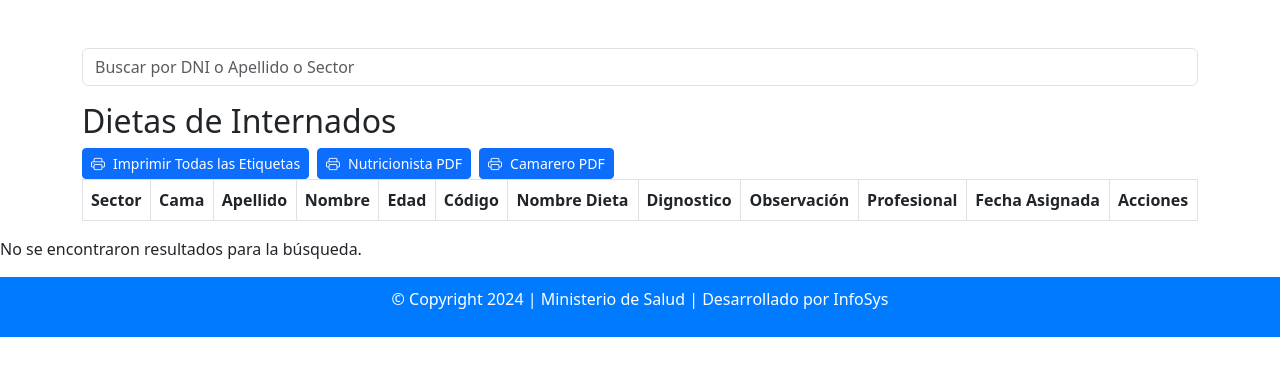
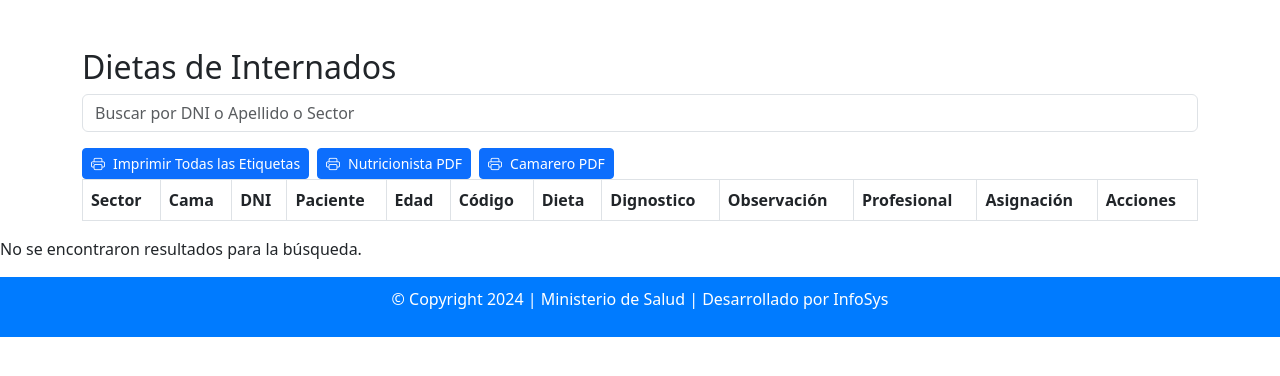
Before and after one commit to aristides600/viandas, a PHP site: page /pacientes_dietas.php in a window 1280 px wide. Shown: the part 80-456 px from the top of the page. Run offline with PHP 8.4, Linux system fonts and the light colour scheme; data that the repository does not hold is empty; some libraries are stand-ins or nearby versions.

Commit message:
correcciones + validaciones + busqueda

```diff
--- a/api/pacientes_dietas.php
+++ b/api/pacientes_dietas.php
@@ -41,6 +41,7 @@ try {
                         i.sector_id,
                         i.cama,
                         i.diagnostico,
+                        p.dni,
                         p.nombre AS nombre_paciente,
                         p.apellido AS apellido_paciente,
                         s.nombre AS nombre_sector,
--- a/pacientes_dietas.php
+++ b/pacientes_dietas.php
@@ -4,7 +4,7 @@
 <head>
     <meta charset="UTF-8">
     <meta name="viewport" content="width=device-width, initial-scale=1.0">
-    <title>Reporte de Dietas</title>
+    <title>Dietas</title>
     <link href="https://cdn.jsdelivr.net/npm/bootstrap@5.3.0/dist/css/bootstrap.min.css" rel="stylesheet">
     <link href="https://cdn.jsdelivr.net/npm/bootstrap-icons/font/bootstrap-icons.css" rel="stylesheet">
     <link rel="stylesheet" href="./css/estilos.css">
@@ -14,8 +14,9 @@
     <?php include 'header.php'; ?>
     <div id="app">
         <div class="container mt-5">
+            <h2>Dietas de Internados</h2>
+
             <input type="text" v-model="filtro" class="form-control mb-3" placeholder="Buscar por DNI o Apellido o Sector">
-            <h2>Dietas de Internados</h2>
             <div class="d-flex align-items-center gap-2">
                 <button @click="abrirModalComida" class="btn btn-primary btn-sm d-flex align-items-center">
                     <i class="bi bi-printer me-2"></i> Imprimir Todas las Etiquetas
@@ -34,15 +35,16 @@
                     <tr>
                         <th>Sector</th>
                         <th>Cama</th>
-                        <th>Apellido</th>
-                        <th>Nombre</th>
+                        <th>DNI</th>
+                        <th>Paciente</th>
+                        <!-- <th>Nombre</th> -->
                         <th>Edad</th>
                         <th>Código</th>
-                        <th>Nombre Dieta</th>
+                        <th>Dieta</th>
                         <th>Dignostico</th>
                         <th>Observación</th>
                         <th>Profesional</th>
-                        <th>Fecha Asignada</th>
+                        <th>Asignación</th>
                         <th>Acciones</th>
                     </tr>
                 </thead>
@@ -50,8 +52,9 @@
                     <tr v-for="dieta in pacientesFiltrados" :key="dieta.id">
                         <td>{{ dieta.nombre_sector || '-' }}</td>
                         <td>{{ dieta.cama || '-' }}</td>
-                        <td>{{ dieta.apellido_paciente || '-' }}</td>
-                        <td>{{ dieta.nombre_paciente || '-' }}</td>
+                        <td>{{ dieta.dni || '-' }}</td>
+                        <td>{{ dieta.apellido_paciente}}, {{ dieta.nombre_paciente}}</td>
+                        <!-- <td>{{ dieta.nombre_paciente || '-' }}</td> -->
                         <td>{{ dieta.edad || '-' }}</td>
                         <td>{{ dieta.codigo_dieta || '-' }}</td>
                         <td>{{ dieta.nombre_dieta || '-' }}</td>
```
Also changed, not shown: js/pacientes_dietas.js (line endings or trailing spaces).
